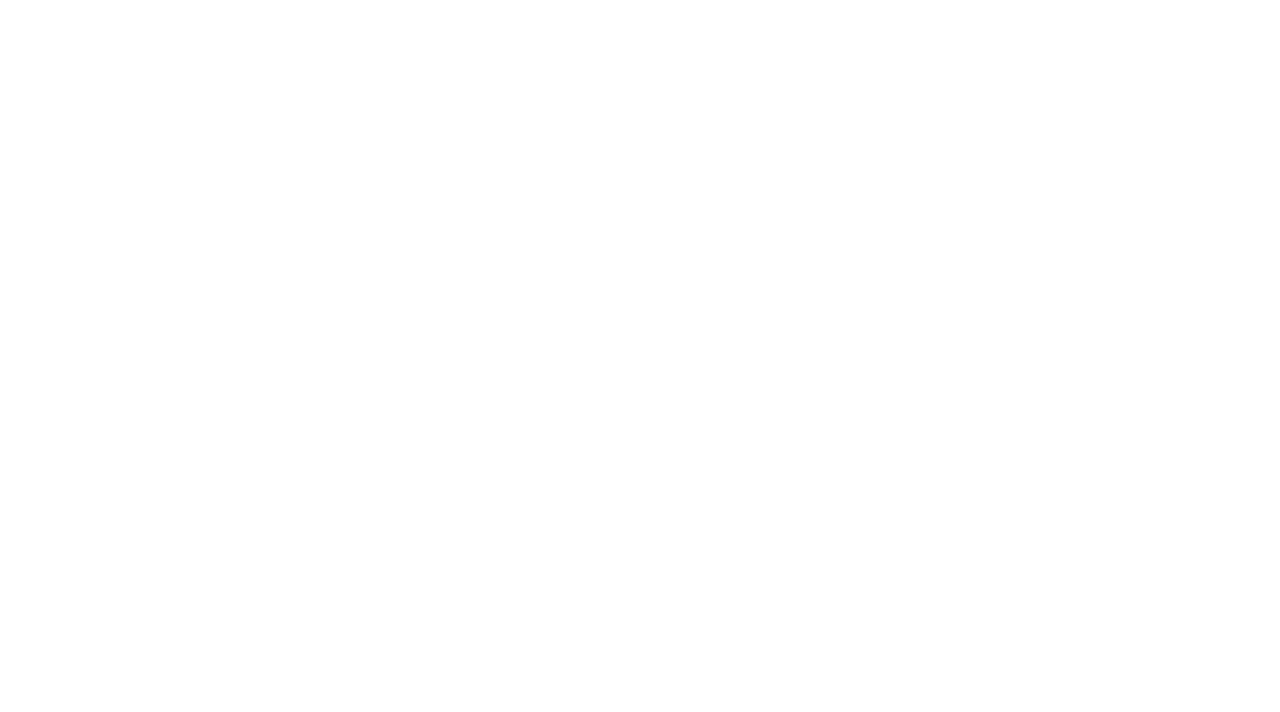
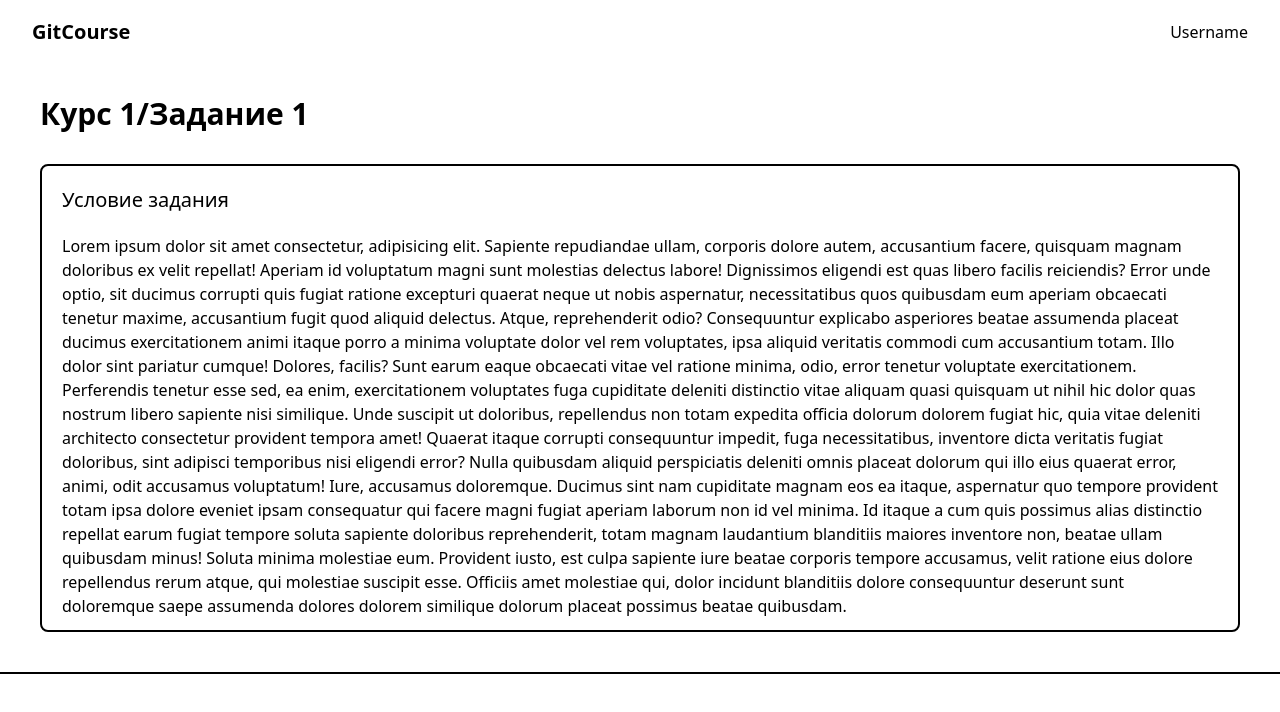
Before and after one commit to nikic2014/HakatonGit, a Vue app in the folder vue-project/: page /taskinfo in a window 1280 px wide. Before the commit this address had no page. Shown: the top 712 px of the page. Built offline with nearby package versions, Linux system fonts and the light colour scheme.

Commit message:
страницы курсов и заданий, переход по ним

```diff
--- a/vue-project/package.json
+++ b/vue-project/package.json
@@ -11,8 +11,10 @@
     "format": "prettier --write src/"
   },
   "dependencies": {
+    "@formkit/auto-animate": "^0.8.1",
     "vue": "^3.4.15",
-    "vue-router": "^4.3.0"
+    "vue-router": "^4.3.0",
+    "vuejs-dialog": "^1.4.2"
   },
   "devDependencies": {
     "@rushstack/eslint-patch": "^1.3.3",
--- a/vue-project/src/components/AddCourse.vue
+++ b/vue-project/src/components/AddCourse.vue
@@ -34,7 +34,7 @@
 
       <div>
         <button
-          class="pb-1 px-4 items-center transition bg-lime-500 w-32 h-8 rounded-lg text-white disabled:bg-slate-300 hover:bg-lime-600 active:bg-lime-700 cursor-pointer ml-16 mt-16"
+          class="pb-1 px-4 items-center transition bg-teal-700 w-32 h-8 rounded-lg text-white disabled:bg-slate-300 hover:bg-teal-600 active:bg-teal-500 cursor-pointer ml-16 mt-16"
         >
           Создать
         </button>
--- a/vue-project/src/components/Course.vue
+++ b/vue-project/src/components/Course.vue
@@ -1,10 +1,21 @@
+<script setup>
+import { useRouter } from 'vue-router'
+
+const router = useRouter()
+
+function open() {
+  router.push('/courseinfo')
+}
+</script>
+
 <template>
   <div
-    class="relative bg-white border borser-slate-100 rounded-3xl p-8 cursor-pointer hover:-translate-y-2 hover:shadow-xl transition"
+    @click="open"
+    class="relative h-64 w-96 border bg-teal-700 borser-slate-100 rounded-3xl p-8 cursor-pointer hover:-translate-y-2 hover:shadow-xl transition"
   >
-    <h2 class="mt-2">Course</h2>
+    <h2 class="mt-2 text-white">Course</h2>
 
-    <div class="flex justify-between mt-5">
+    <div class="flex justify-between mt-5 text-white">
       <div class="flex flex-col">
         <p>description</p>
       </div>
--- /dev/null
+++ b/vue-project/src/components/CourseInfo.vue
@@ -0,0 +1,19 @@
+<script setup>
+import Header from './Header.vue'
+import TaskList from './TaskList.vue'
+</script>
+
+<template>
+  <div>
+    <Header />
+
+    <body class="border-b-2 border-black">
+      <div class="p-10">
+        <div class="flex justify-between">
+          <h2 class="text-3xl font-bold mb-8">Курс 1</h2>
+        </div>
+        <TaskList />
+      </div>
+    </body>
+  </div>
+</template>
--- a/vue-project/src/components/CourseList.vue
+++ b/vue-project/src/components/CourseList.vue
@@ -3,9 +3,7 @@ import Course from './Course.vue'
 </script>
 
 <template>
-  <div class="grid grid-cols-4 gap-5">
-    <Course />
-    <Course />
+  <div class="grid grid-cols-3 gap-10">
     <Course />
     <Course />
     <Course />
--- /dev/null
+++ b/vue-project/src/components/Header.vue
@@ -0,0 +1,16 @@
+<script setup>
+import { useRouter } from 'vue-router'
+
+const router = useRouter()
+
+function back2() {
+  router.push('/main')
+}
+</script>
+
+<template>
+  <header class="flex items-center gap-4 ml-8 mr-8 mt-2 justify-between h-12">
+    <h2 @click="back2" class="text-xl font-bold">GitCourse</h2>
+    <p>Username</p>
+  </header>
+</template>
--- a/vue-project/src/components/Login.vue
+++ b/vue-project/src/components/Login.vue
@@ -113,7 +113,7 @@ export default {
 }
 
 body {
-  background-color: rgb(19 78 74);
+  background-color: #134e4a;
   display: flex;
   justify-content: center;
   align-items: center;
--- a/vue-project/src/components/Main.vue
+++ b/vue-project/src/components/Main.vue
@@ -2,30 +2,26 @@
 import { ref } from 'vue'
 import CourseList from './CourseList.vue'
 import AddCourse from './AddCourse.vue'
+import Header from './Header.vue'
 
 var showAddCourse = ref(false)
 
-const toggleAddCourse = () => {
-  showAddCourse.value = true
+function toggleAddCourse() {
+  showAddCourse.value = !showAddCourse.value
 }
 </script>
 
 <template>
   <div class="">
-    <header
-      class="flex items-center gap-4 ml-8 mr-8 mt-2 justify-between border-b-2 border-black h-12"
-    >
-      <h2 class="text-xl font-bold">GitCourse</h2>
-      <p>Username</p>
-    </header>
+    <Header />
 
-    <body>
+    <body class="border-b-2 border-black">
       <div class="p-10">
         <div class="flex justify-between">
           <h2 class="text-3xl font-bold mb-8">Все курсы</h2>
           <button
             @click="toggleAddCourse"
-            class="pb-1 px-4 items-center transition bg-lime-500 w-32 h-8 rounded-xl text-white disabled:bg-slate-300 hover:bg-lime-600 active:bg-lime-700 cursor-pointer"
+            class="pb-1 px-4 items-center transition bg-teal-700 w-32 h-8 rounded-xl text-white disabled:bg-slate-300 hover:bg-teal-600 active:bg-teal-500 cursor-pointer"
           >
             Создать курс
           </button>
@@ -35,6 +31,8 @@ const toggleAddCourse = () => {
     </body>
 
     <AddCourse v-if="showAddCourse" />
+
+    <footer class="mt-20"></footer>
   </div>
 </template>
 
--- /dev/null
+++ b/vue-project/src/components/Task.vue
@@ -0,0 +1,19 @@
+<script setup>
+import { useRouter } from 'vue-router'
+
+const router = useRouter()
+
+function open2() {
+  router.push('/taskinfo')
+}
+</script>
+
+<template>
+  <div
+    @click="open2"
+    class="border-2 border-neutral-800 h-auto pl-3 pt-3 pb-3 rounded-lg bg-teal-300 cursor-pointer"
+  >
+    <h2 class="text-xl">Задание</h2>
+    <p>Описание</p>
+  </div>
+</template>
--- /dev/null
+++ b/vue-project/src/components/TaskInfo.vue
@@ -0,0 +1,60 @@
+<script setup>
+import { useRouter } from 'vue-router'
+import Header from './Header.vue'
+
+const router = useRouter()
+
+function back() {
+  router.push('/courseinfo')
+}
+</script>
+
+<template>
+  <div>
+    <Header />
+
+    <body class="border-b-2 border-black">
+      <div class="p-10">
+        <div class="flex">
+          <h2 @click="back" class="text-3xl font-bold mb-8 cursor-pointer">Курс 1</h2>
+          <h2 class="text-3xl font-bold mb-8">/</h2>
+          <h2 class="text-3xl font-bold mb-8">Задание 1</h2>
+        </div>
+
+        <div class="border-2 border-black rounded-lg h-auto">
+          <h2 class="text-xl mb-5 mr-5 ml-5 mt-5">Условие задания</h2>
+          <p class="mb-3 mr-5 ml-5">
+            Lorem ipsum dolor sit amet consectetur, adipisicing elit. Sapiente repudiandae ullam,
+            corporis dolore autem, accusantium facere, quisquam magnam doloribus ex velit repellat!
+            Aperiam id voluptatum magni sunt molestias delectus labore! Dignissimos eligendi est
+            quas libero facilis reiciendis? Error unde optio, sit ducimus corrupti quis fugiat
+            ratione excepturi quaerat neque ut nobis aspernatur, necessitatibus quos quibusdam eum
+            aperiam obcaecati tenetur maxime, accusantium fugit quod aliquid delectus. Atque,
+            reprehenderit odio? Consequuntur explicabo asperiores beatae assumenda placeat ducimus
+            exercitationem animi itaque porro a minima voluptate dolor vel rem voluptates, ipsa
+            aliquid veritatis commodi cum accusantium totam. Illo dolor sint pariatur cumque!
+            Dolores, facilis? Sunt earum eaque obcaecati vitae vel ratione minima, odio, error
+            tenetur voluptate exercitationem. Perferendis tenetur esse sed, ea enim, exercitationem
+            voluptates fuga cupiditate deleniti distinctio vitae aliquam quasi quisquam ut nihil hic
+            dolor quas nostrum libero sapiente nisi similique. Unde suscipit ut doloribus,
+            repellendus non totam expedita officia dolorum dolorem fugiat hic, quia vitae deleniti
+            architecto consectetur provident tempora amet! Quaerat itaque corrupti consequuntur
+            impedit, fuga necessitatibus, inventore dicta veritatis fugiat doloribus, sint adipisci
+            temporibus nisi eligendi error? Nulla quibusdam aliquid perspiciatis deleniti omnis
+            placeat dolorum qui illo eius quaerat error, animi, odit accusamus voluptatum! Iure,
+            accusamus doloremque. Ducimus sint nam cupiditate magnam eos ea itaque, aspernatur quo
+            tempore provident totam ipsa dolore eveniet ipsam consequatur qui facere magni fugiat
+            aperiam laborum non id vel minima. Id itaque a cum quis possimus alias distinctio
+            repellat earum fugiat tempore soluta sapiente doloribus reprehenderit, totam magnam
+            laudantium blanditiis maiores inventore non, beatae ullam quibusdam minus! Soluta minima
+            molestiae eum. Provident iusto, est culpa sapiente iure beatae corporis tempore
+            accusamus, velit ratione eius dolore repellendus rerum atque, qui molestiae suscipit
+            esse. Officiis amet molestiae qui, dolor incidunt blanditiis dolore consequuntur
+            deserunt sunt doloremque saepe assumenda dolores dolorem similique dolorum placeat
+            possimus beatae quibusdam.
+          </p>
+        </div>
+      </div>
+    </body>
+  </div>
+</template>
--- /dev/null
+++ b/vue-project/src/components/TaskList.vue
@@ -0,0 +1,11 @@
+<script setup>
+import Task from './Task.vue'
+</script>
+
+<template>
+  <div class="grid grid-cols-1 gap-10">
+    <Task />
+    <Task />
+    <Task />
+  </div>
+</template>
--- a/vue-project/src/router.js
+++ b/vue-project/src/router.js
@@ -1,10 +1,14 @@
 import { createRouter, createWebHistory } from 'vue-router'
 import Login from './components/Login.vue'
 import Main from './components/Main.vue'
+import CourseInfo from './components/CourseInfo.vue'
+import TaskInfo from './components/TaskInfo.vue'
 
 const routes = [
   { path: '/', component: Login },
-  { path: '/main', component: Main }
+  { path: '/main', component: Main },
+  { path: '/courseinfo', component: CourseInfo },
+  { path: '/taskinfo', component: TaskInfo }
 ]
 
 const router = createRouter({
```
Also changed, not shown: 1 other file (tests, documents, lock files or other folders).
